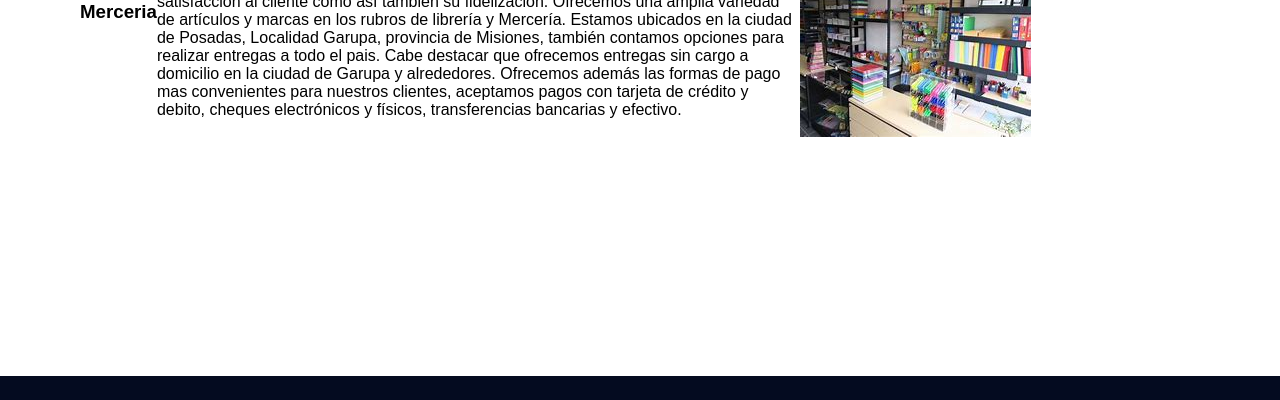
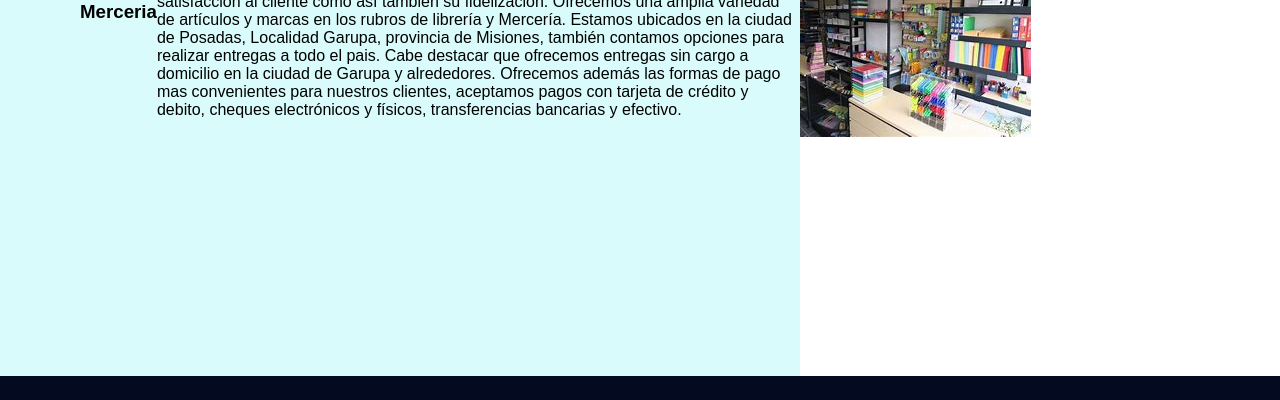
Before and after one commit to JuanNicolasPerez/1.-Comision-33025, a plain HTML site: page pags/quienesSomos.html in a window 1280 px wide. Shown: the part 123-523 px from the top of the page. Drawn offline with Linux system fonts and the light colour scheme; files whose address does not match are found by name.

Commit message:
Update style.css
commit fondo celeste

```diff
--- a/css/style.css
+++ b/css/style.css
@@ -203,6 +203,7 @@ body {
     grid-area: seccion-parrafo;
     display: flex;
     position: relative;
+    background-color: #d9fbfb;
 }
 
 .container-img-par {
```
